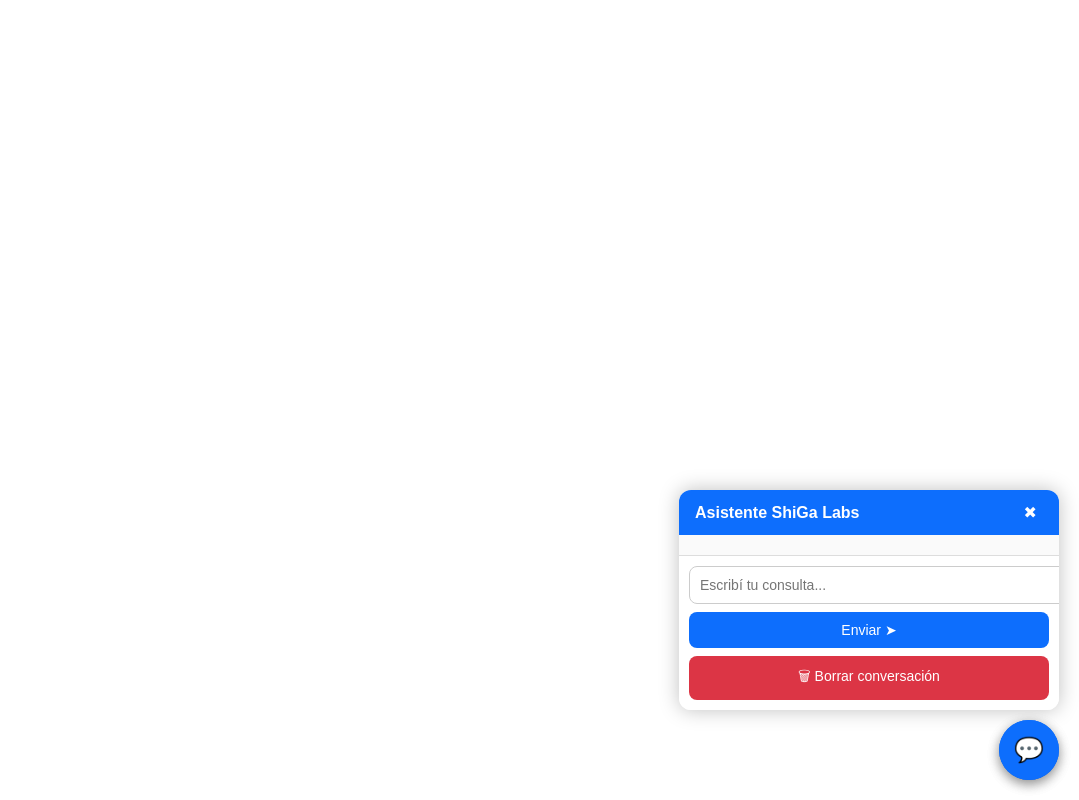
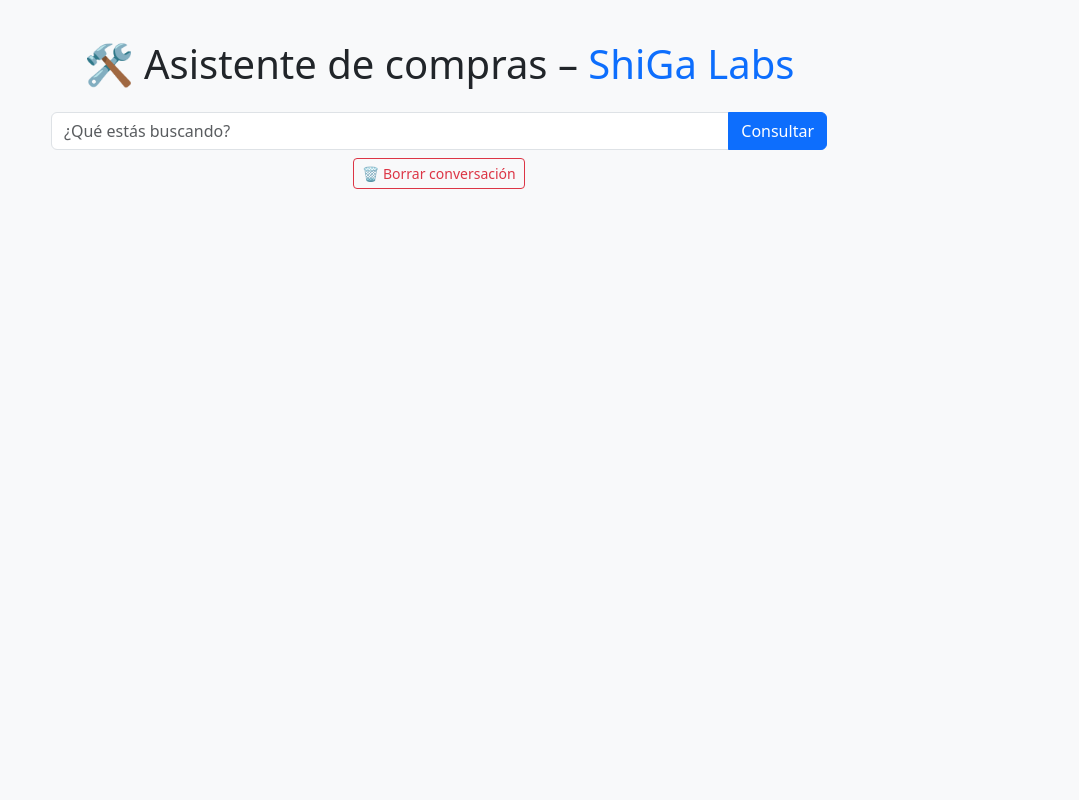
Before and after one commit to Pierr0tDevs/ChatBot-SL, a Flask app: page / in a window 1280 px wide. Shown: the whole page, without its empty margins (201-1280 px from the left). Run offline with Flask 3, Linux system fonts and the light colour scheme.

Commit message:
index.html

```diff
--- a/templates/index.html
+++ b/templates/index.html
@@ -1,75 +1,26 @@
-<!DOCTYPE html>
+<!doctype html>
 <html lang="es">
 <head>
-  <meta charset="UTF-8">
-  <title>ShiGa Labs – Chatbot</title>
+  <meta charset="utf-8">
+  <title>🤖 Asistente ShiGa Labs</title>
   <meta name="viewport" content="width=device-width, initial-scale=1">
+  <link href="https://cdn.jsdelivr.net/npm/bootstrap@5.3.3/dist/css/bootstrap.min.css" rel="stylesheet">
+
   <style>
-    :root {
-      --color-primario: #0d6efd;
-      --color-bot: #f1f1f1;
-      --color-user: #d1e7dd;
+    body {
+      background-color: #f8f9fa;
+      padding-top: 40px;
     }
 
-    body {
-      font-family: Arial, sans-serif;
-      margin: 0;
-      padding: 0;
+    .container {
+      max-width: 800px;
     }
 
-    #chat-toggle {
-      position: fixed;
-      bottom: 20px;
-      right: 20px;
-      z-index: 9999;
-      background-color: var(--color-primario);
-      color: white;
-      border: none;
-      border-radius: 50%;
-      width: 60px;
-      height: 60px;
-      font-size: 24px;
-      box-shadow: 0 4px 12px rgba(0, 0, 0, 0.25);
-      cursor: pointer;
-    }
-
-    #chat-widget {
-      display: none;
-      position: fixed;
-      bottom: 90px;
-      right: 20px;
-      width: 380px;
-      max-height: 600px;
-      background-color: white;
-      border-radius: 12px;
-      box-shadow: 0 0 20px rgba(0, 0, 0, 0.25);
-      display: flex;
-      flex-direction: column;
-      overflow: hidden;
-      z-index: 9998;
-    }
-
-    .chat-header {
-      background-color: var(--color-primario);
-      color: white;
-      padding: 12px 16px;
-      font-weight: bold;
-      display: flex;
-      justify-content: space-between;
-      align-items: center;
-    }
-
-    .chat-body {
-      padding: 10px;
-      flex-grow: 1;
-      overflow-y: auto;
-      background-color: #fafafa;
-    }
-
-    .chat-footer {
-      border-top: 1px solid #ddd;
-      padding: 10px;
-      background: white;
+    .chat-container {
+      background-color: #ffffff;
+      border-radius: 10px;
+      border: 1px solid #dee2e6;
+      padding: 20px;
     }
 
     .chat-box {
@@ -78,73 +29,57 @@
     }
 
     .user-msg, .bot-msg {
-      padding: 10px 14px;
-      margin: 6px 0;
       max-width: 80%;
-      border-radius: 16px;
-      font-size: 14px;
+      padding: 12px 16px;
+      margin: 10px 0;
+      border-radius: 15px;
+      font-size: 16px;
       white-space: pre-wrap;
-      word-wrap: break-word;
     }
 
     .user-msg {
-      background-color: var(--color-user);
+      background-color: #d1e7dd;
       align-self: flex-end;
+      text-align: right;
+      margin-left: auto;
     }
 
     .bot-msg {
-      background-color: var(--color-bot);
+      background-color: #f1f1f1;
       align-self: flex-start;
-    }
-
-    input[type="text"] {
-      width: 100%;
-      padding: 10px;
-      font-size: 14px;
-      border: 1px solid #ccc;
-      border-radius: 8px;
-    }
-
-    button[type="submit"] {
-      background-color: var(--color-primario);
-      color: white;
-      border: none;
-      padding: 10px 14px;
-      font-size: 14px;
-      margin-top: 8px;
-      border-radius: 8px;
-      cursor: pointer;
-      width: 100%;
-    }
-
-    @media (max-width: 450px) {
-      #chat-widget {
-        width: 95%;
-        right: 2.5%;
-        bottom: 80px;
-      }
+      text-align: left;
+      margin-right: auto;
     }
   </style>
 </head>
 <body>
+  <div class="container text-center">
+    <h1 class="mb-4">🛠️ Asistente de compras – <span class="text-primary">ShiGa Labs</span></h1>
 
-<!-- Botón flotante -->
-<button id="chat-toggle">💬</button>
+    <!-- Formulario de búsqueda -->
+    <form method="post" class="mb-2">
+      <div class="input-group">
+        <input type="text" class="form-control" name="pregunta" placeholder="¿Qué estás buscando?" required>
+        <button type="submit" class="btn btn-primary">Consultar</button>
+      </div>
+    </form>
 
-<!-- Chat widget -->
-<div id="chat-widget">
-  <div class="chat-header">
-    Asistente ShiGa Labs
-    <button onclick="document.getElementById('chat-widget').style.display='none'" style="background:none;border:none;color:white;font-size:16px;">✖</button>
-  </div>
-  <div class="chat-body">
+    <!-- Botón para borrar conversación -->
+    <form method="post" action="/reset" class="mb-4">
+      <button type="submit" class="btn btn-outline-danger btn-sm">🗑️ Borrar conversación</button>
+    </form>
+
+    <!-- Chat visual -->
+    {% if historial %}
+    <div class="chat-container mt-4">
       <div class="chat-box">
         {% for item in historial %}
-        <div class="user-msg">{{ item.pregunta }}</div>
+          <div class="user-msg">📨 {{ item.pregunta }}</div>
           <div class="bot-msg">{{ item.respuesta | safe }}</div>
+
           {% if "No he encontrado un producto" in item.respuesta %}
-        <div class="bot-msg">
-          <a class="btn btn-success" href="https://wa.me/59892807084?text=Hola%20ShiGa%20Labs%2C%20tengo%20una%20consulta%20sobre%20un%20producto%20que%20el%20bot%20no%20pudo%20responder." target="_blank">
+          <div class="mt-2 mb-2">
+            <a class="btn btn-success btn-sm" href="https://wa.me/59892807084?text=Hola%20ShiGa%20Labs%2C%20tengo%20una%20consulta%20sobre%20un%20producto%20que%20el%20bot%20no%20pudo%20responder." target="_blank">
               💬 Consultar por WhatsApp
             </a>
           </div>
@@ -152,60 +87,9 @@
         {% endfor %}
       </div>
     </div>
-  <div class="chat-footer">
-    <form method="post">
-      <input type="text" name="pregunta" placeholder="Escribí tu consulta..." required>
-      <button type="submit">Enviar ➤</button>
-    </form>
-    <form method="post" action="/reset">
-      <button type="submit" style="background:#dc3545">🗑 Borrar conversación</button>
-    </form>
-  </div>
+    {% endif %}
   </div>
 
-<script>
-  document.getElementById("chat-toggle").addEventListener("click", () => {
-    const widget = document.getElementById("chat-widget");
-    widget.style.display = widget.style.display === "block" ? "none" : "block";
-  });
-</script>
-<body>
-
-<!-- Botón flotante (visible al principio) -->
-<button id="chat-toggle">💬</button>
-
-<!-- Widget (inicia oculto) -->
-<div id="chat-widget" style="display: none;">
-  <div class="chat-header">
-    ShiGa Labs Chat
-    <button onclick="document.getElementById('chat-widget').style.display='none'">✖</button>
-  </div>
-
-  <div class="chat-body">
-    <div class="chat-box">
-      {% for item in historial %}
-        <div class="user-msg">{{ item.pregunta }}</div>
-        <div class="bot-msg">{{ item.respuesta | safe }}</div>
-      {% endfor %}
-    </div>
-  </div>
-
-  <div class="chat-footer">
-    <form method="post">
-      <input type="text" name="pregunta" placeholder="Escribí tu consulta..." required>
-      <button type="submit">Enviar ➤</button>
-    </form>
-  </div>
-</div>
-
-<script>
-  document.getElementById("chat-toggle").addEventListener("click", () => {
-    const chat = document.getElementById("chat-widget");
-    chat.style.display = chat.style.display === "block" ? "none" : "block";
-  });
-</script>
-
-</body>
-
+  <script src="https://cdn.jsdelivr.net/npm/bootstrap@5.3.3/dist/js/bootstrap.bundle.min.js"></script>
 </body>
 </html>
```
Lines whose indentation alone changed are shown as unchanged.
